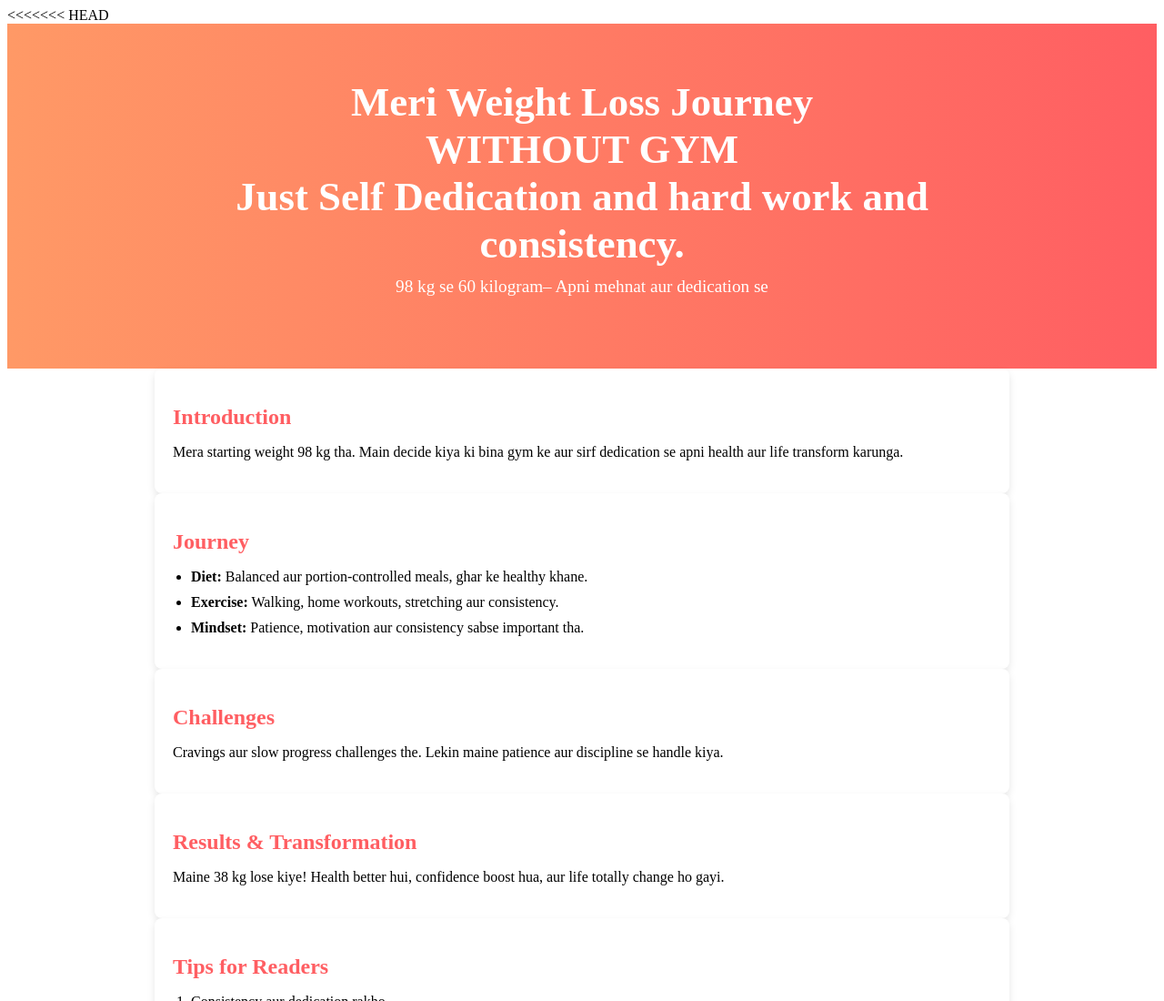
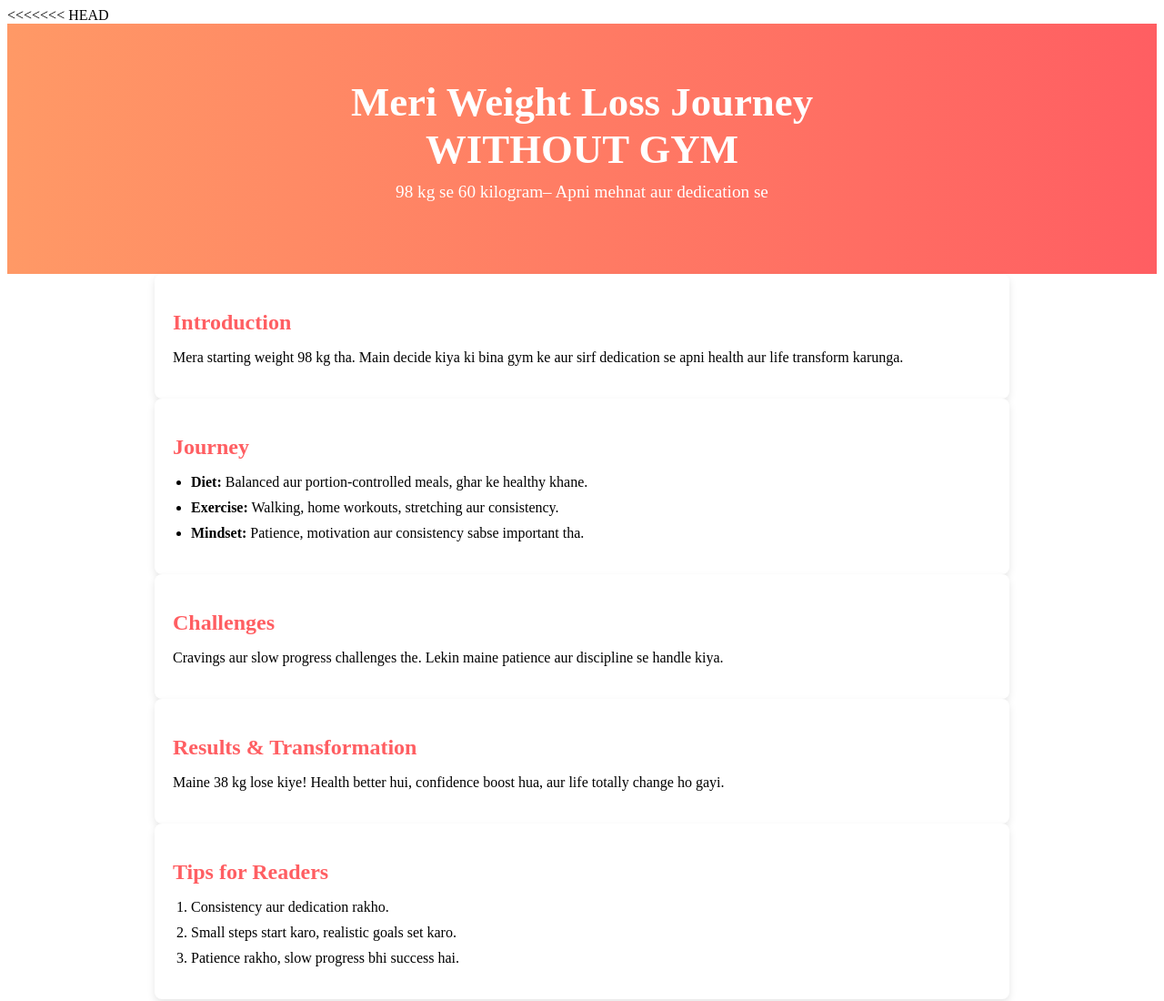
Before and after one commit to PUSHPENDRA-123/Weight-loss-blog, a plain HTML site: page index.html in a window 1280 px wide. Shown: the top 1100 px of the page at 91% size. Drawn offline with Linux system fonts and the light colour scheme.

Commit message:
MESSEGE UPDATED

```diff
--- a/index.html
+++ b/index.html
@@ -12,7 +12,7 @@
         <div class="container">
             <h1>Meri  Weight Loss Journey </h1>
             <h1>WITHOUT GYM</h1>
-             <h1>Just Self Dedication and hard work and consistency.</h1>
+
             <p>98 kg se 60 kilogram– Apni mehnat aur dedication se</p>
         </div>
     </header>
```
